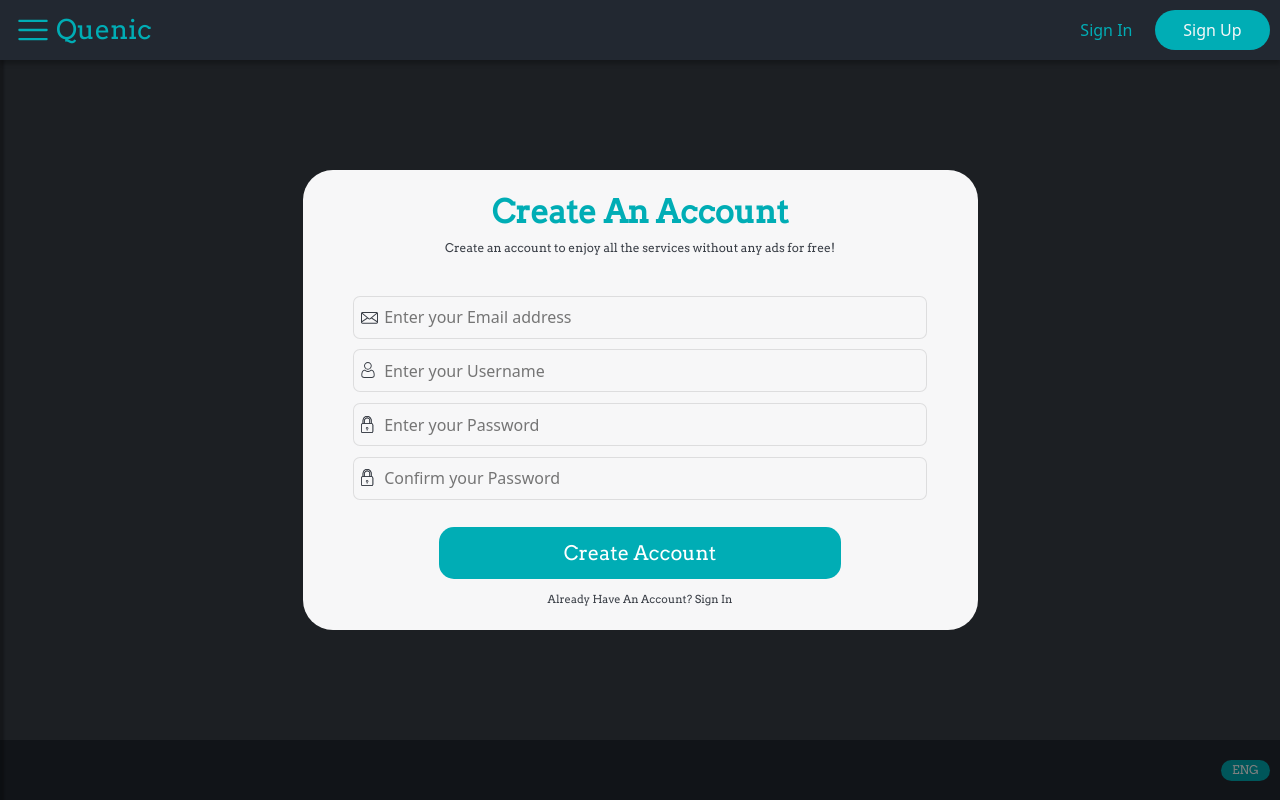
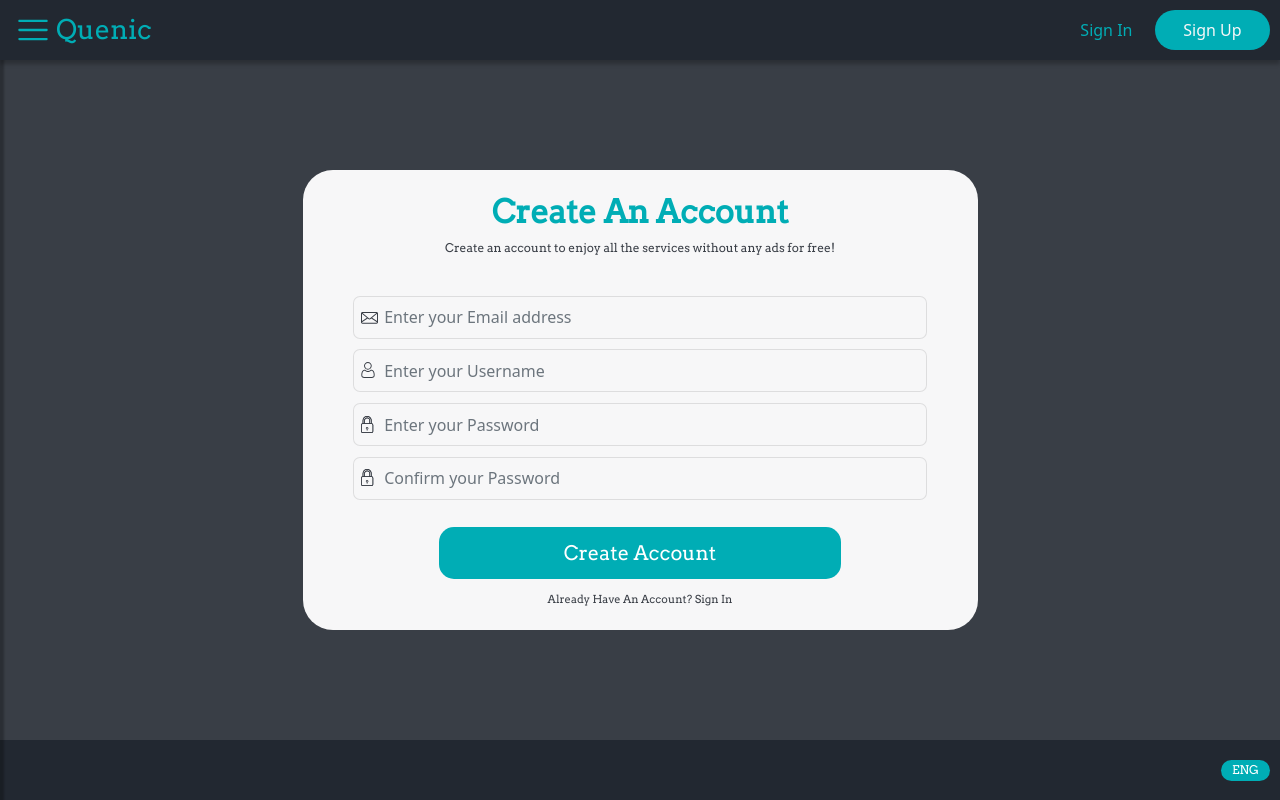
Before and after one commit to DenkoProg/Queue, a React (Create React App) app in the folder Frontend/quenic/: page /signup in a window 1280 px wide. Built offline with nearby package versions, Linux system fonts and the light colour scheme.

Commit message:
Messages added successfully

```diff
--- a/Frontend/quenic/package.json
+++ b/Frontend/quenic/package.json
@@ -7,6 +7,7 @@
     "@testing-library/react": "^13.4.0",
     "@testing-library/user-event": "^13.5.0",
     "bootstrap": "^5.2.3",
+    "primeicons": "^6.0.1",
     "primereact": "^9.5.0",
     "react": "^18.2.0",
     "react-bootstrap": "^2.7.4",
@@ -14,6 +15,7 @@
     "react-icons": "^4.8.0",
     "react-router-dom": "^6.11.2",
     "react-scripts": "5.0.1",
+    "react-toastify": "^9.1.3",
     "web-vitals": "^2.1.4"
   },
   "scripts": {
--- a/Frontend/quenic/src/App.css
+++ b/Frontend/quenic/src/App.css
@@ -11,6 +11,18 @@
     background-color: rgba(0, 0, 0, 0.5);
 }
 
+.not-dark-modal-container {
+    display: flex;
+    justify-content: center;
+    align-items: center;
+    min-height: 100%;
+    width: 100%;
+    position: absolute;
+    top: 0;
+    left: 0;
+    z-index: 3;
+}
+
 .main-container{
     min-height: inherit;
     width: 100%;
@@ -20,6 +32,15 @@
     justify-content: space-between;
 }
 
+
+
 .main-container-full-height {
     min-height: 100vh !important;
 }
+
+.message-container {
+    position: absolute;
+    right: -400px;
+    bottom: -100px;
+    width: 250px; /* adjust width as per requirement */
+}
--- a/Frontend/quenic/src/App.js
+++ b/Frontend/quenic/src/App.js
@@ -13,6 +13,7 @@ import React, {useRef, useCallback, useState, useEffect} from "react";
 import {BrowserRouter as Router, Route, Routes, useLocation} from "react-router-dom";
 import HomeQueue from "./Components/HomeComponents/HomeQueue";
 import Queue from "./Components/Queue/Queue";
+import {ToastContainer} from "react-toastify";
 
 function App() {
 
@@ -38,27 +39,14 @@ function App() {
             <div className={`main-container main-container-full-height`}>
                 <HeaderComponent isLoggedIn={loggedIn} toggleSidePanel={toggleSidePanel}/>
                 <Routes>
-                    <Route path="/signup" element={<div className="modal-container"><SignUp/></div>}/>
-                    <Route path="/signin" element={<div className="modal-container"><SignIn/></div>}/>
+                    <Route path="/signup" element={<div className="not-dark-modal-container"><SignUp/></div>}/>
+                    <Route path="/signin" element={<div className="not-dark-modal-container"><SignIn/></div>}/>
                     <Route path="/" exact element={<HomeComponent/>}/>
                     <Route path="/queue/:id" element={<Queue/>}/>
                 </Routes>
                 <FooterComponent/>
             </div>
         </Router>
-        // <div className="App">
-        // <SidePanel ref={sidePanelRef} />
-        //     <HeaderComponent toggleSidePanel={toggleSidePanel} />
-        //     <FooterComponent />
-        //     <div className="modal-container">
-        //         {/*<Description />*/}
-        //         {/*<HomeComponent />*/}
-        //         {/*<JoinQueue />*/}
-        //         {/*<CreateQueue />*/}
-        //         {/*<SignUp />*/}
-        //         <SignIn />
-        //     </div>
-        // </div>
     );
 }
 
--- a/Frontend/quenic/src/Components/ModalComponents/JoinQueueComponent/JoinQueue.js
+++ b/Frontend/quenic/src/Components/ModalComponents/JoinQueueComponent/JoinQueue.js
@@ -4,12 +4,17 @@ import Button from 'react-bootstrap/Button';
 import Add from './images/Add.png'
 import Find from './images/Find.png'
 import Exit from './images/Exit.png'
-import React, {useState} from "react";
+import React, {useRef, useState} from "react";
 import {getCurrentUser} from "../CreateQueueComponent/CreateQueue";
 import {useNavigate} from "react-router-dom";
+import { Messages } from 'primereact/messages';
+import 'primereact/resources/themes/saga-blue/theme.css';
+import 'primereact/resources/primereact.min.css';
+import 'primeicons/primeicons.css';
 
 
 function JoinQueue({onExit, onCreateQueueClick}) {
+    const messages = useRef(null);
     const navigate = useNavigate()
     const [queueCode, setQueueCode] = useState('');
 
@@ -18,11 +23,16 @@ function JoinQueue({onExit, onCreateQueueClick}) {
     }
 
     const searchQueue = async () => {
+        if(queueCode === ''){
+            messages.current.show({severity: 'error', summary: 'You have not provided the code'});
+            return;
+        }
         try {
             const response = await fetch(`http://127.0.0.1:8000/queues/search/${queueCode}`)
             const queue = await response.json();
             navigate(`/queue/${queue.id}`, { state: { props: queue } });
         } catch(error) {
+            messages.current.show({severity: 'error', summary: 'Queue not found'});
             console.error(error);
         }
     }
@@ -50,6 +60,7 @@ function JoinQueue({onExit, onCreateQueueClick}) {
                     justifyContent: 'flex-start'
                 }} className = {classes.joinButtonText}> Find queue</span>
             </Button>
+            <Messages ref={messages} className='message-container' style={{right: '-350px', bottom: '-200px'}} />
         </div>)
 }
 
--- a/Frontend/quenic/src/Components/Queue/Queue.js
+++ b/Frontend/quenic/src/Components/Queue/Queue.js
@@ -55,6 +55,7 @@ function Queue() {
                 throw new Error('Failed to add user to queue');
             }
             setIsInQueue(true);
+            queueData.user_count++;
             window.location.reload();
         } catch (error) {
             console.error(error);
@@ -76,6 +77,7 @@ function Queue() {
                 }
             })
             setIsInQueue(false)
+            queueData.user_count--;
             window.location.reload();
         } catch(error) {
             console.error(error)
@@ -83,7 +85,6 @@ function Queue() {
     }
 
     useEffect(() => {
-        // If there's data passed as state, use it instead of fetching from API
         if (queueDataFromState) {
             setQueueData(queueDataFromState);
         } else {
--- a/Frontend/quenic/src/Components/SignUpComponent/SignIn.js
+++ b/Frontend/quenic/src/Components/SignUpComponent/SignIn.js
@@ -2,6 +2,12 @@ import "./SignIn.css";
 import 'bootstrap/dist/css/bootstrap.min.css';
 import React, {useState, useEffect, useRef} from 'react';
 import { useNavigate } from "react-router-dom";
+import { Messages } from 'primereact/messages';
+import { Button } from 'primereact/button';
+import 'primereact/resources/themes/saga-blue/theme.css';
+import 'primereact/resources/primereact.min.css';
+import 'primeicons/primeicons.css';
+
 
 
 
@@ -29,14 +35,19 @@ export async function login(username, password) {
 
         // Save the token in localStorage
         localStorage.setItem('token', token);
+
+
         return true;
     } catch (error) {
         console.error(error)
+
+
         return false;
     }
 }
 
 function SignIn() {
+    const messages = useRef(null);
     const navigate = useNavigate();
     const [formData, setFormData] = useState({
         username: '',
@@ -54,16 +65,20 @@ function SignIn() {
         event.preventDefault();
         const result = await login(formData.username, formData.password);
         if (result) {
+            messages.current.show({severity: 'success', summary: 'Logged in successfully!'});
             setTimeout(() => {
                 navigate("/");
                 window.location.reload();
-            }, 20);
+            }, 800);
+        } else {
+            messages.current.show({severity: 'error', summary: 'Login failed: Check your credentials'});
         }
     }
 
 
     return (
         <div className="main-container-signin">
+
             <div className="signin-text-content">
                 <h4 className="signin-title">Sign In</h4>
                 <span
@@ -82,7 +97,7 @@ function SignIn() {
                     <a className="login-link" onClick={() => navigate('/signup')}>Don't Have An Account? Sign Up</a>
                 </div>
             </form>
-
+            <Messages ref={messages} className='message-container' />
         </div>
     )
 }
--- a/Frontend/quenic/src/Components/SignUpComponent/SignUp.js
+++ b/Frontend/quenic/src/Components/SignUpComponent/SignUp.js
@@ -1,11 +1,17 @@
 import "./SignUp.css";
 import "bootstrap/dist/css/bootstrap.min.css";
-import React, { useState } from "react";
+import React, { useState, useRef} from "react";
 import { useNavigate } from "react-router-dom";
 import {login} from "./SignIn";
+import { Messages } from 'primereact/messages';
+import { Button } from 'primereact/button';
+import 'primereact/resources/themes/saga-blue/theme.css';
+import 'primereact/resources/primereact.min.css';
+import 'primeicons/primeicons.css';
 
 
 function SignUp() {
+    const messages = useRef(null);
     const navigate = useNavigate();
 
     const [formData, setFormData] = useState({
@@ -27,6 +33,7 @@ function SignUp() {
         event.preventDefault();
 
         if (formData.password !== formData.confirmPassword) {
+            messages.current.show({severity: 'error', summary: 'Passwords do not match'});
             console.error("Passwords do not match");
             return;
         }
@@ -52,15 +59,18 @@ function SignUp() {
                 const loginResponse = await login(formData.username, formData.password)
                 if (loginResponse) {
                     setRegistrationSuccess(true);
+                    messages.current.show({severity: 'success', summary: 'Registered successfully!'});
                     setTimeout(() => {
                         navigate("/");
                         window.location.reload();
-                    }, 20);
+                    }, 800);
                 }
             } else {
+                messages.current.show({severity: 'error', summary: 'Sign up failed: Check your credentials'});
                 console.error("Registration failed");
             }
         } catch (error) {
+            messages.current.show({severity: 'error', summary: error});
             console.error(error);
         }
     };
@@ -111,9 +121,7 @@ function SignUp() {
                     <a className="login-link" onClick={() => navigate('/signin')}>Already Have An Account? Sign In</a>
                 </div>
             </form>
-            {registrationSuccess && (
-                <div className="success-message">Registration Successful!</div>
-            )}
+            <Messages ref={messages} className='message-container' />
         </div>
     );
 }
```
Also changed, not shown: Frontend/quenic/src/Components/ModalComponents/CreateQueueComponent/CreateQueue.js (+23 -4 lines), 1 other file (tests, documents, lock files or other folders).
